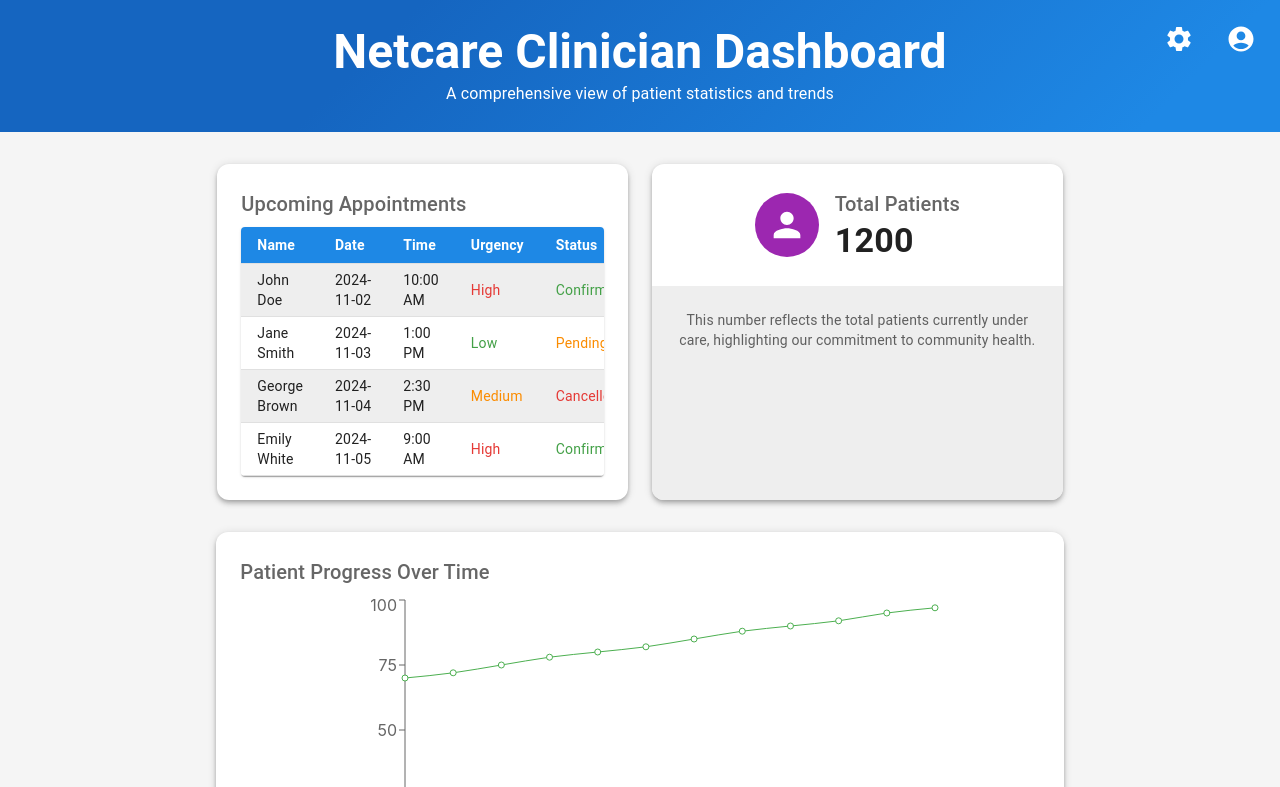
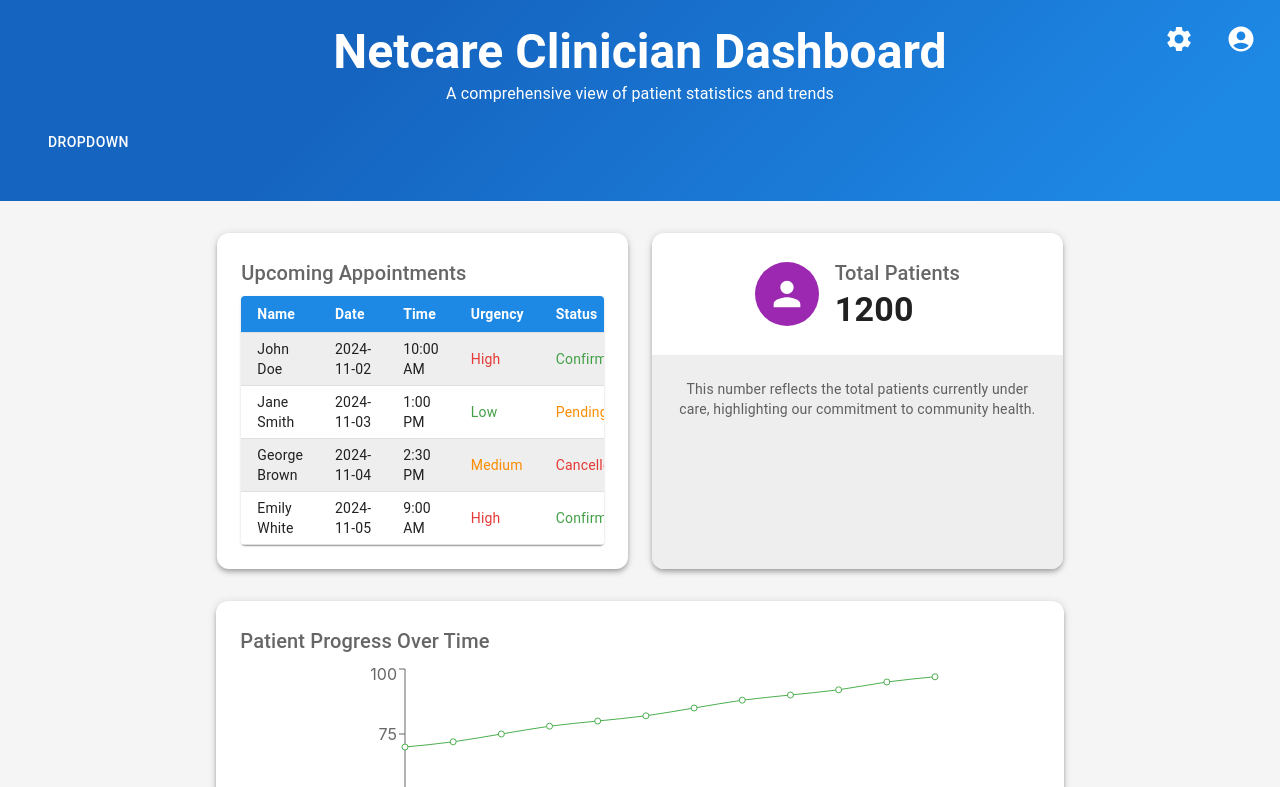
Before and after one commit to cfgcolumbus24/Team-15, a React (Create React App) app in the folder frontend/: page /home in a window 1280 px wide. Shown: the top 787 px of the page. Built offline with nearby package versions, Linux system fonts and the light colour scheme.

Commit message:
added toggle to the homescreen and reformatted

```diff
--- a/frontend/src/pages/home.tsx
+++ b/frontend/src/pages/home.tsx
@@ -1,4 +1,5 @@
 import React from 'react';
+import Dropdown from './list.tsx';
 
 import {
   Box,
@@ -73,6 +74,9 @@ const Home: React.FC = () => {
         <Typography variant="subtitle1">
           A comprehensive view of patient statistics and trends
         </Typography>
+
+        {/*Dropdown for toggling options */}
+        <Dropdown />
 
         {/* Icons for Settings and Profile */}
         <Box position="absolute" top={16} right={16} display="flex" gap={2}>
--- a/frontend/src/pages/list.tsx
+++ b/frontend/src/pages/list.tsx
@@ -26,7 +26,7 @@ function Dropdown() {
       onKeyDown={toggleDrawer(false)}
     >
       <List>
-        {['Inbox', 'Starred', 'Send email', 'Drafts'].map((text, index) => (
+        {['Patients', 'Clinicians', 'Statistics'].map((text, index) => (
           <ListItem key={text} disablePadding>
             <ListItemButton>
               <ListItemIcon>
@@ -39,7 +39,7 @@ function Dropdown() {
       </List>
       <Divider />
       <List>
-        {['All mail', 'Trash', 'Spam'].map((text, index) => (
+        {['Settings', 'Logout'].map((text, index) => (
           <ListItem key={text} disablePadding>
             <ListItemButton>
               <ListItemIcon>
@@ -55,10 +55,12 @@ function Dropdown() {
 
   return (
     <div>
-      <Button onClick={toggleDrawer(true)}>Open drawer</Button>
-      <Drawer anchor="left" open={open} onClose={toggleDrawer(false)}>
-        {DrawerList}
-      </Drawer>
+      <Box sx={{ display: 'flex', justifyContent: 'flex-start', p: 2}}>
+        <Button sx={{color: 'white'}} onClick={toggleDrawer(true)}>Dropdown</Button>
+        <Drawer anchor="left" open={open} onClose={toggleDrawer(false)}>
+          {DrawerList}
+        </Drawer>
+      </Box>
     </div>
   );
 }
```
